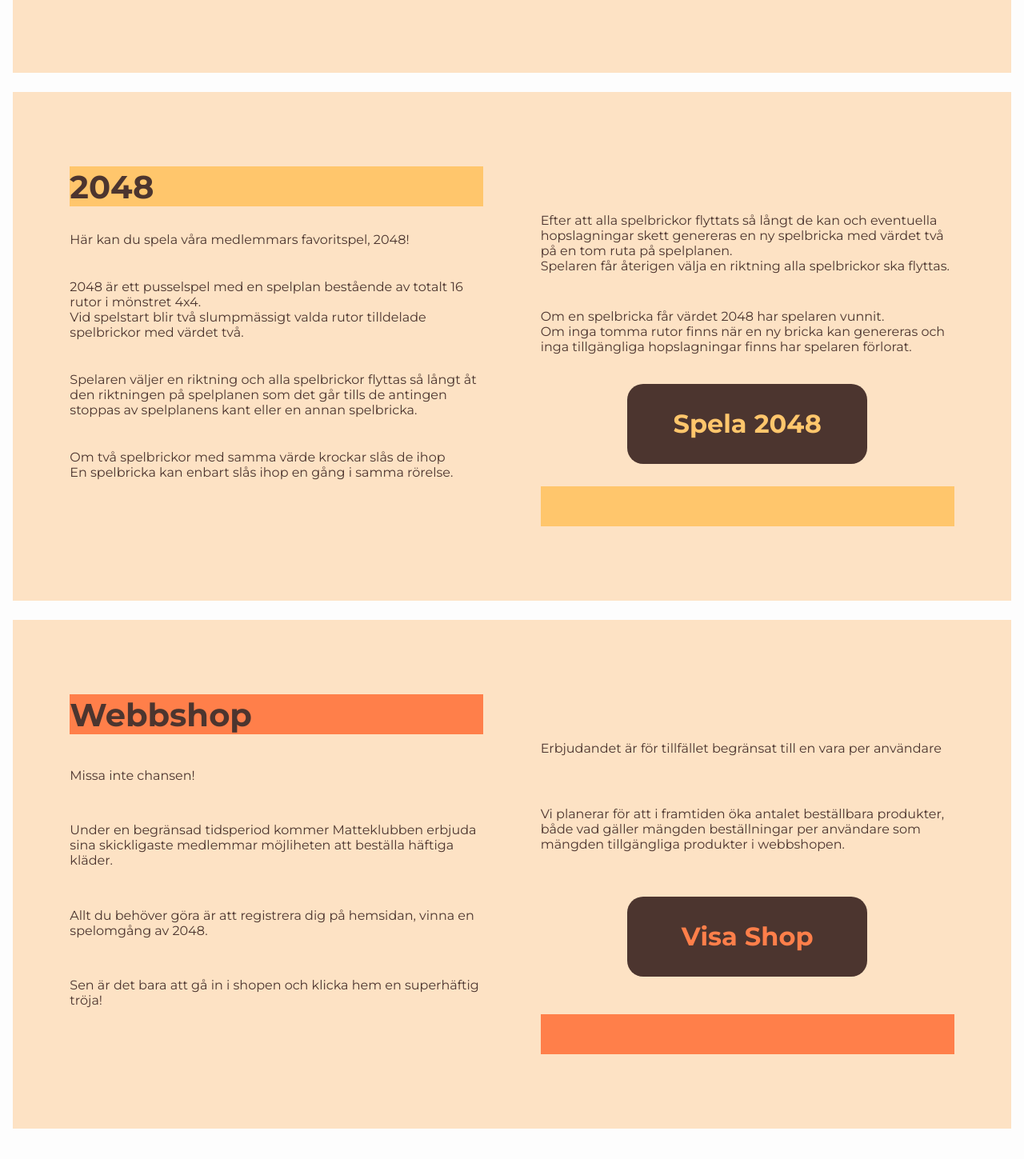
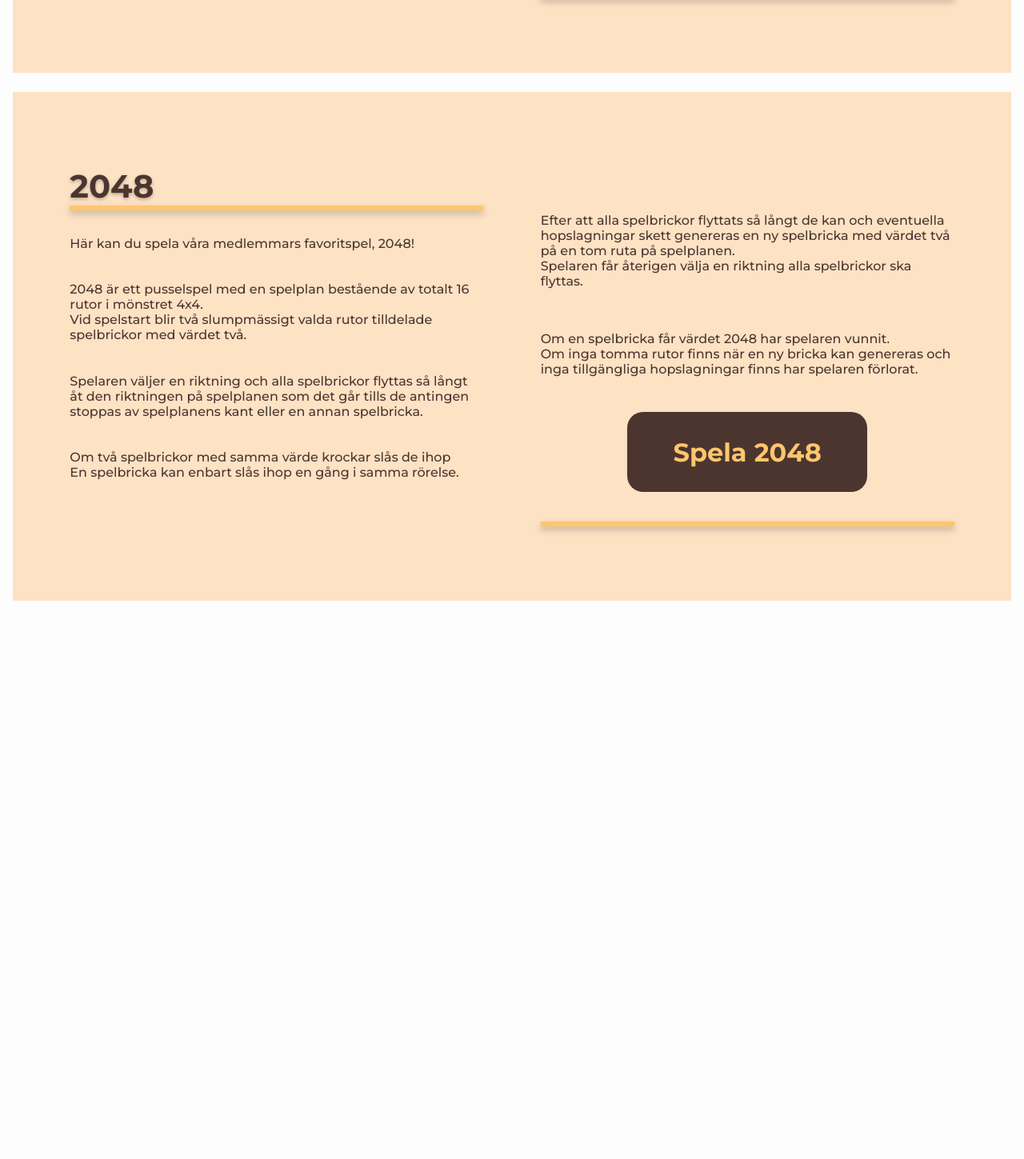
Before and after one commit to SamuelMeijer/examination-project-extended, a React (Create React App) app in the folder frontend/: page /home in a window 1280 px wide. Shown: the part 905-2354 px from the top of the page at 80% size. After the commit the page ends 1704 px from the top, so only its background shows below. Built offline with nearby package versions, Linux system fonts and the light colour scheme.

Commit message:
Updating design for pages/Home-Component

```diff
--- a/frontend/src/pages/Home/Home.tsx
+++ b/frontend/src/pages/Home/Home.tsx
@@ -8,8 +8,9 @@ export default function Home() {
     <section className={Styles.contentContainer}>
       <section className={`${Styles.contentBoxContainer} ${Styles.topContent}`}>
         <div className={`${Styles.innerContentContainer} ${Styles.innerLeft}`}>
-          <div className={Styles.colorDivider}>
+          <div className={Styles.headingContainer}>
             <h2>Om oss...</h2>
+            <div className={Styles.colorDivider} />
           </div>
           <p>
           Matteklubben är en intresseförening för personer med ett brinnande intresse för matematik och logisk problemlösning.<br/>
@@ -40,10 +41,11 @@ export default function Home() {
         </div>
       </section>
 
-      <section className={`${Styles.contentBoxContainer} ${Styles.midContent}`}>
+      <section className={`${Styles.contentBoxContainer} ${Styles.botContent}`}>
         <div className={`${Styles.innerContentContainer} ${Styles.innerLeft}`}>
-          <div className={Styles.colorDivider}>
+        <div className={Styles.headingContainer}>
             <h2>2048</h2>
+            <div className={Styles.colorDivider} />
           </div>
           <p>
             Här kan du spela våra medlemmars favoritspel, 2048!
@@ -73,35 +75,6 @@ export default function Home() {
           <div className={Styles.colorDivider} />
         </div>
       </section>
-
-      <section className={`${Styles.contentBoxContainer} ${Styles.botContent}`}>
-        <div className={`${Styles.innerContentContainer} ${Styles.innerLeft}`}>
-          <div className={Styles.colorDivider}>
-            <h2>Webbshop</h2>
-          </div>
-          <p>
-            Missa inte chansen!
-          </p>
-          <p>
-            Under en begränsad tidsperiod kommer Matteklubben erbjuda sina skickligaste medlemmar möjliheten att beställa häftiga kläder.
-          </p>
-          <p>
-            Allt du behöver göra är att registrera dig på hemsidan, vinna en spelomgång av 2048.
-          </p>
-          <p>Sen är det bara att gå in i shopen och klicka hem en superhäftig tröja!</p>
-        </div>
-
-        <div className={`${Styles.innerContentContainer} ${Styles.innerRight}`}>
-          <p>
-            Erbjudandet är för tillfället begränsat till en vara per användare
-          </p>
-          <p>
-            Vi planerar för att i framtiden öka antalet beställbara produkter, både vad gäller mängden beställningar per användare som mängden tillgängliga produkter i webbshopen.
-          </p>
-          <StyledButton textInput="Visa Shop" colorInput="#FF7F4A" pathName="shop" />
-          <div className={Styles.colorDivider} />
-        </div>
-      </section>
     </section>
   );
 }
--- a/frontend/src/pages/Home/home.module.css
+++ b/frontend/src/pages/Home/home.module.css
@@ -8,6 +8,7 @@
     width: 100%;
     height: 636px;
 
+    /* TODO: REPLACE BG-Color WITH SVG IN BOT*/
     background-color: #FDE2C4;
 
     display: flex;
@@ -16,15 +17,18 @@
 }
 
 .contentBoxContainer h2 {
+    width: 100%;
     font-size: 40px;
     font-weight: 700;
     color: #4C352F;
+    filter: drop-shadow(0 0.125rem 0.125rem rgba(0,0,0,0.25));
 }
 
 .contentBoxContainer p {
     font-size: 1rem;
     padding: 0.5rem 0;
     color: #4C352F;
+    font-weight: 500;
 }
 
 .innerContentContainer {
@@ -44,26 +48,30 @@
     padding-top: 50px;
 }
 
-.midContent {
-    margin: 1.5rem 0;
+.botContent {
+    margin-top: 1.5rem;
+}
+
+.headingContainer {
+    width: 100%;
+    height: 56px;
+
+    display: flex;
+    align-items: center;
+    flex-direction: column;
 }
 
 .colorDivider {
     width: 100%;
-    height: 50px;
+    height: 6px;
 
-    display: flex;
-    align-items: center;
+    filter: drop-shadow(0 0.25rem 0.25rem rgba(0,0,0,0.25));
 }
 
 .topContent .colorDivider {
     background-color: #F78632;
 }
 
-.midContent .colorDivider {
+.botContent .colorDivider {
     background-color: #FFC66C;
 }
-
-.botContent .colorDivider {
-    background-color: #FF7F4A;
-}
```
